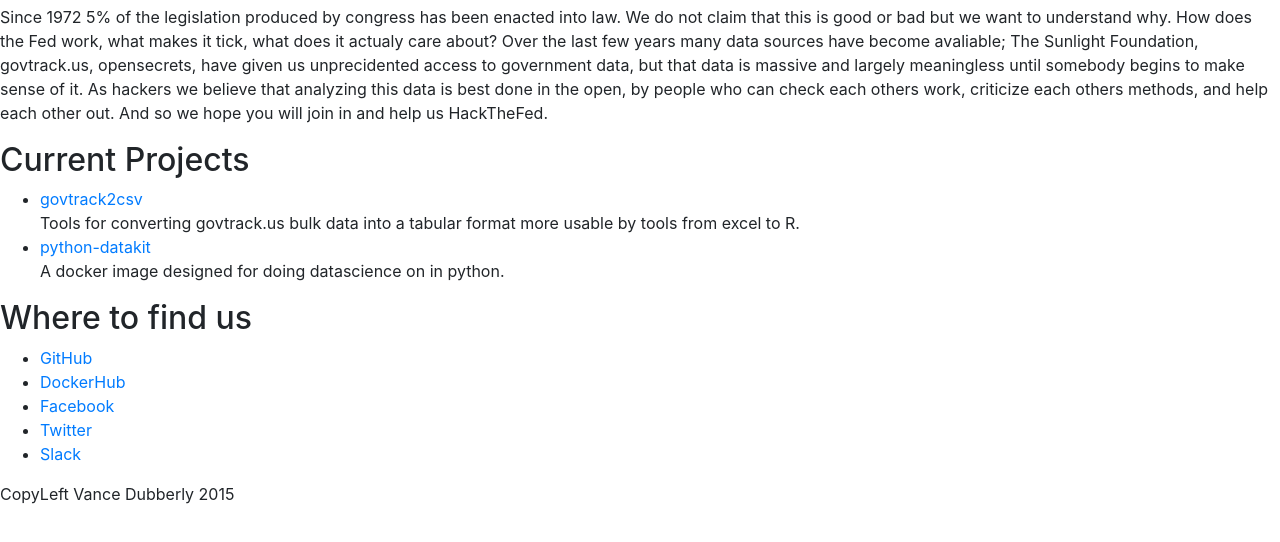
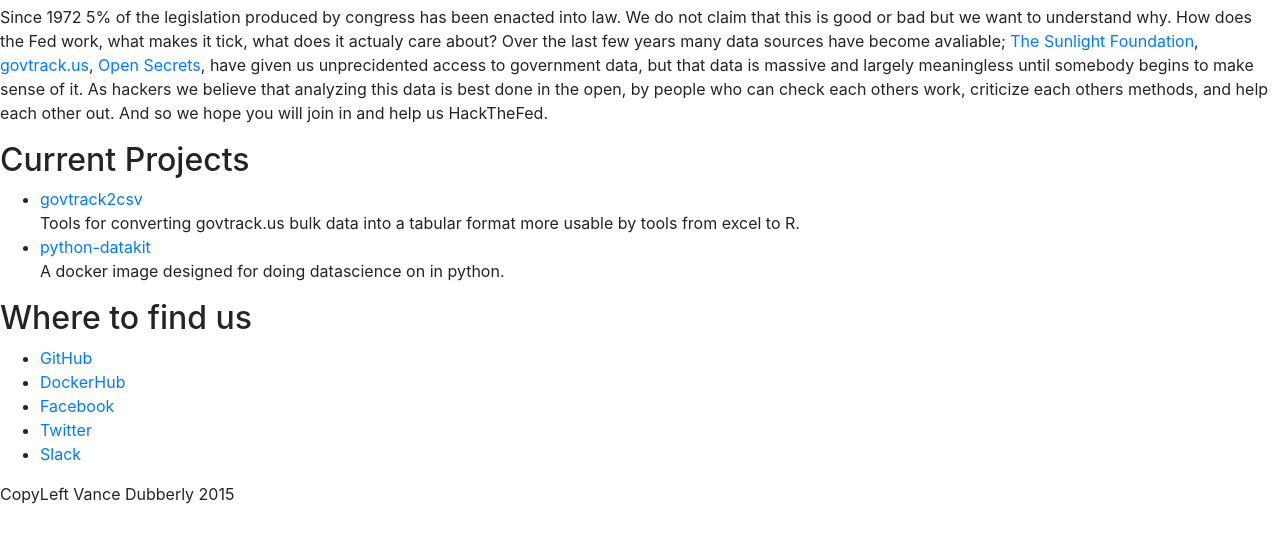
Before and after one commit to hackthefed/website, a plain HTML site: page index.html in a window 1280 px wide. Shown: the part 140-682 px from the top of the page. Drawn offline with nearby package versions, Linux system fonts and the light colour scheme.

```diff
--- a/index.html
+++ b/index.html
@@ -6,10 +6,10 @@
 	<meta name="viewport" content="width=device-width, initial-scale=1">
 	<link href="https://cdnjs.cloudflare.com/ajax/libs/twitter-bootstrap/4.0.0-alpha/css/bootstrap.min.css" rel="stylesheet">
 	<meta property="og:url"           content="http://www.hackthefed.org" />
-    	<meta property="og:type"          content="website" />
-    	<meta property="og:title"         content="Hack The Fed" />
-    	<meta property="og:description"   content="Applying the Hacker Ethic to the Federal Record." />
-    	<meta property="og:image"         content="http://www.hackthefed.org/images/HackTheFed.png" />
+  <meta property="og:type"          content="website" />
+  <meta property="og:title"         content="Hack The Fed" />
+  <meta property="og:description"   content="Applying the Hacker Ethic to the Federal Record." />
+  <meta property="og:image"         content="http://www.hackthefed.org/images/HackTheFed.png" />
 </head>
 <body>
 <header>
@@ -22,8 +22,10 @@
 	<p>
 		Since 1972 5% of the legislation produced by congress has been enacted into law. We do not claim that this
 		is good or bad but we want to understand why. How does the Fed work, what makes it tick, what does
-		it actualy care about? Over the last few years many data sources have become avaliable; The Sunlight
-		Foundation, govtrack.us, opensecrets, have given us unprecidented access to government data, but
+		it actualy care about? Over the last few years many data sources have become avaliable;
+		<a href="http://sunlightfoundation.com/">The Sunlight Foundation</a>,
+		<a href="http://govtrack.us">govtrack.us</a>, <a href="https://www.opensecrets.org/">Open Secrets</a>,
+		have given us unprecidented access to government data, but
 		that data is massive and largely meaningless until somebody begins to make sense of it. As hackers
 		we believe that analyzing this data is best done in the open, by people who can check each others
 		work, criticize each others methods, and help each other out. And so we hope you will join in and
```
Also changed, not shown: 1 other file.
